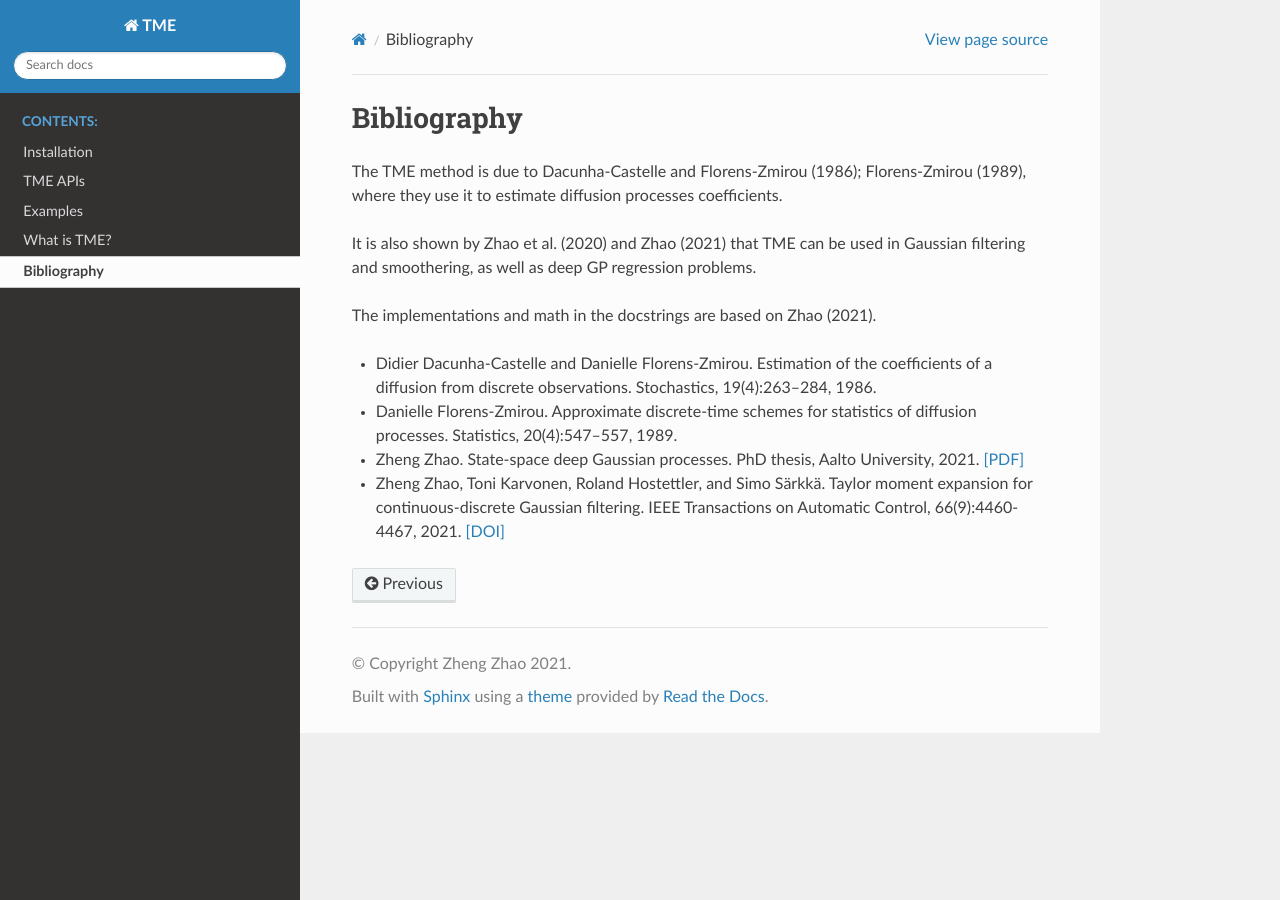
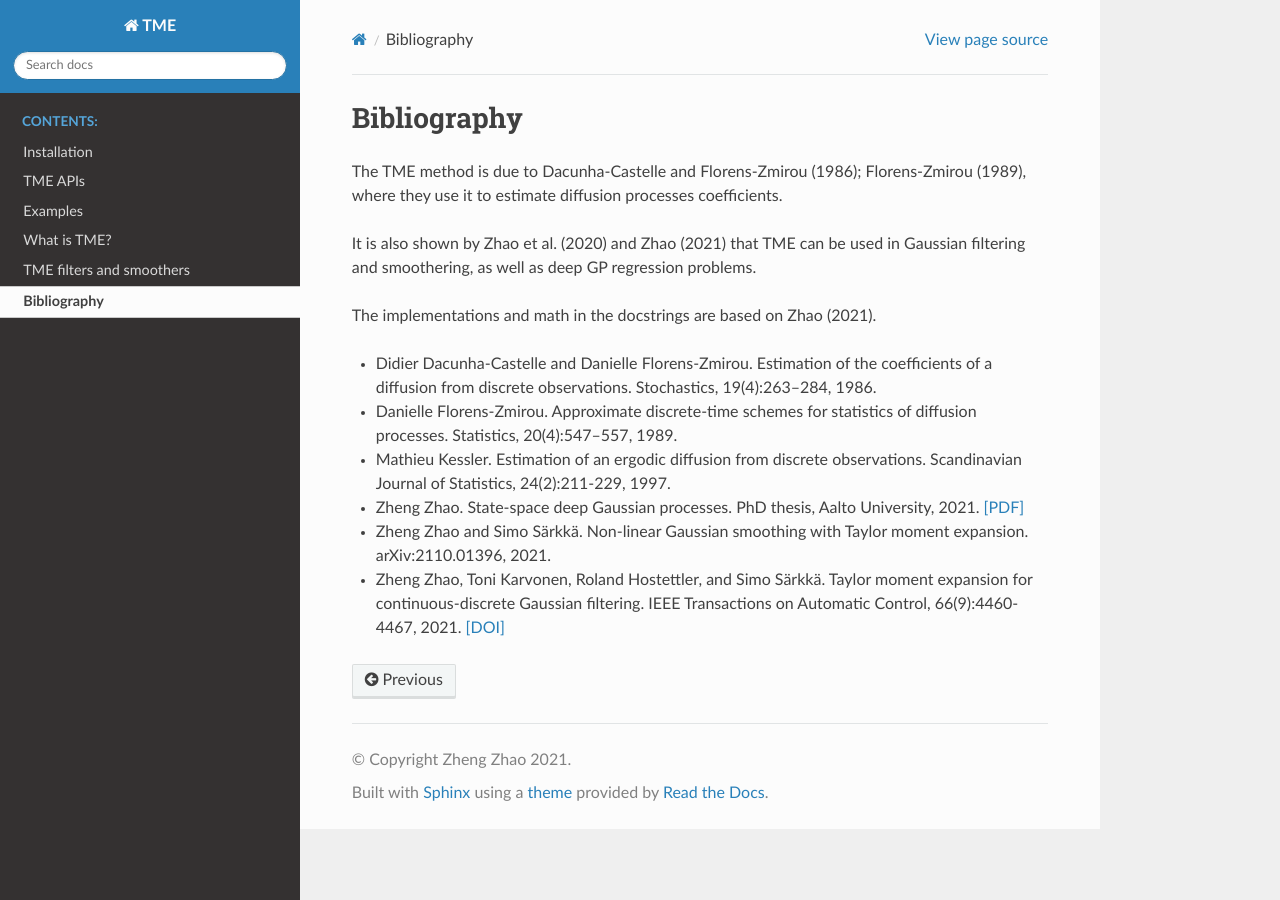
Before and after one commit to zgbkdlm/tme, a Sphinx documentation site: the page built from docs/source/readings.rst, in a window 1280 px wide. Built offline with Sphinx 7.4.7 and the Read the Docs theme 2.0.0, drawn with Linux system fonts in a browser that asks for light colours.

Commit message:
update readme and doc to include tme filters and smoothers

```diff
--- a/changelog.txt
+++ b/changelog.txt
@@ -3,6 +3,8 @@
 0.1.4 (working release)
 -----------------------
 1. Changed the verbose printing of TME matlab.
+
+2. Update docs by adding TME filters and smoothers.
 
 ...
 
--- /dev/null
+++ b/docs/source/filter_smoother.rst
@@ -0,0 +1,6 @@
+TME filters and smoothers
+=========================
+
+Since TME can be used to approximate any expectation of the form :math:`\mathbb{E}[\phi(X(t)) \mid X(s)]`, it is natural to apply TME for Gaussian filtering and smoothing (Zhao, 2021).
+
+See, a Python (Jax) implementation of TME Gaussian filters and smoothers in `<https://github.com/zgbkdlm/tmefs>`_.
--- a/docs/source/index.rst
+++ b/docs/source/index.rst
@@ -9,6 +9,7 @@
    tme
    examples
    what_is_tme
+   filter_smoother
    readings
 
 Taylor moment expansion (TME) is a method for approximating propogations (in expectations) of stochastic differential equations (SDEs) solutions through (non-linear) functions. More formally, consider :math:`X(t)` be the solution of an SDE, then the TME method is able to approximate :math:`\mathbb{E}[\phi(X(t)) \mid X(s)]` for any target function :math:`\phi` of interest and times :math:`t<s`. This method is originally due to Dacunha-Castelle and Florens-Zmirou (1986) and Florens-Zmirou (1989). A more modern interpretation of the method is found in Zhao (2021).
--- a/docs/source/readings.rst
+++ b/docs/source/readings.rst
@@ -12,6 +12,10 @@
 
 - Danielle Florens-Zmirou. Approximate discrete-time schemes for statistics of diffusion processes. Statistics, 20(4):547–557, 1989.
 
+- Mathieu Kessler. Estimation of an ergodic diffusion from discrete observations. Scandinavian Journal of Statistics, 24(2):211-229, 1997.
+
 - Zheng Zhao. State-space deep Gaussian processes. PhD thesis, Aalto University, 2021. `[PDF] <https://github.com/zgbkdlm/dissertation>`_
 
+- Zheng Zhao and Simo Särkkä. Non-linear Gaussian smoothing with Taylor moment expansion. arXiv:2110.01396, 2021.
+
 - Zheng Zhao, Toni Karvonen, Roland Hostettler, and Simo Särkkä. Taylor moment expansion for continuous-discrete Gaussian filtering. IEEE Transactions on Automatic Control, 66(9):4460-4467, 2021. `[DOI] <https://doi.org/10.1109/TAC.2020.3047367>`_
```
Also changed, not shown: README.md (+4 -0 lines).
